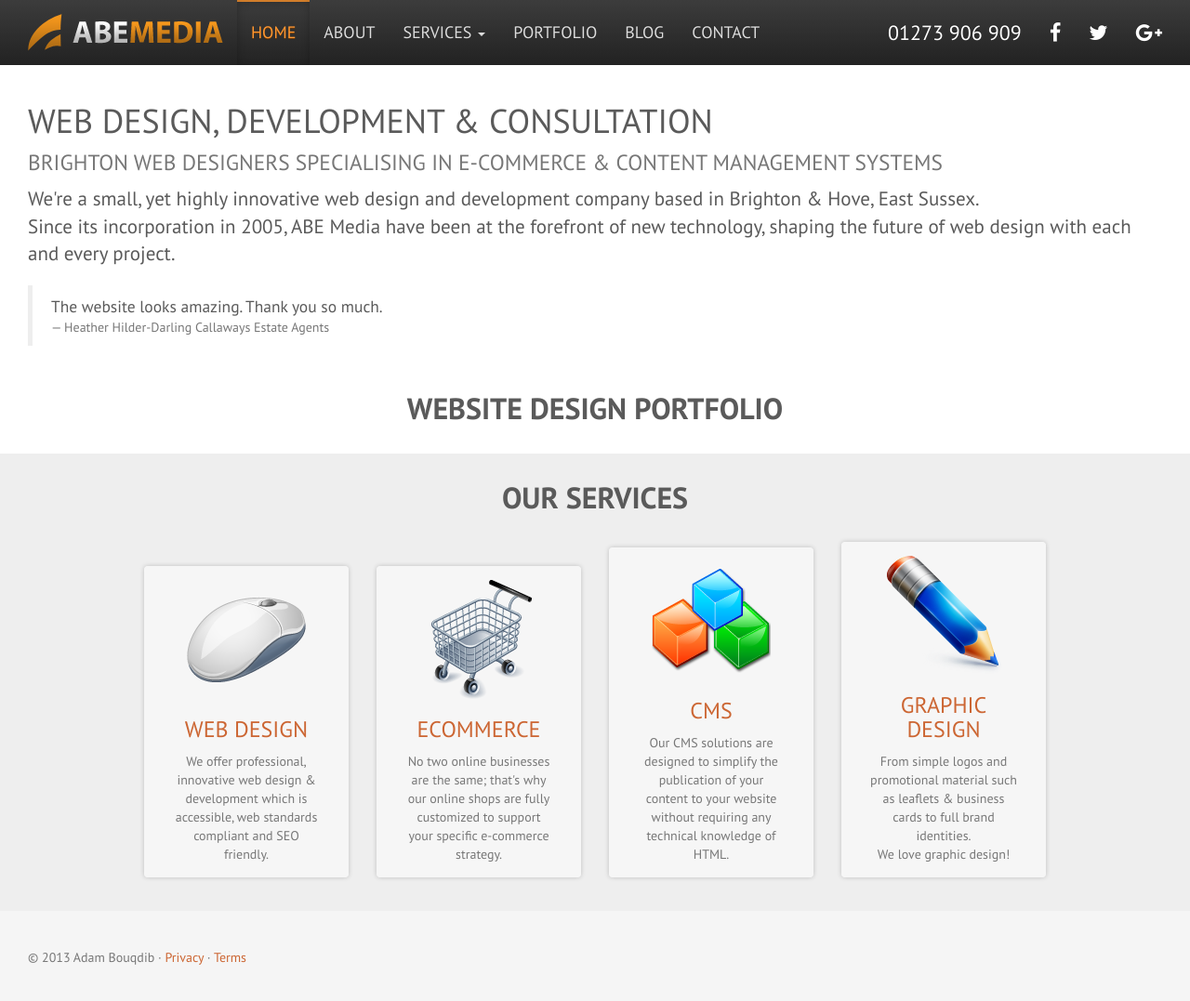
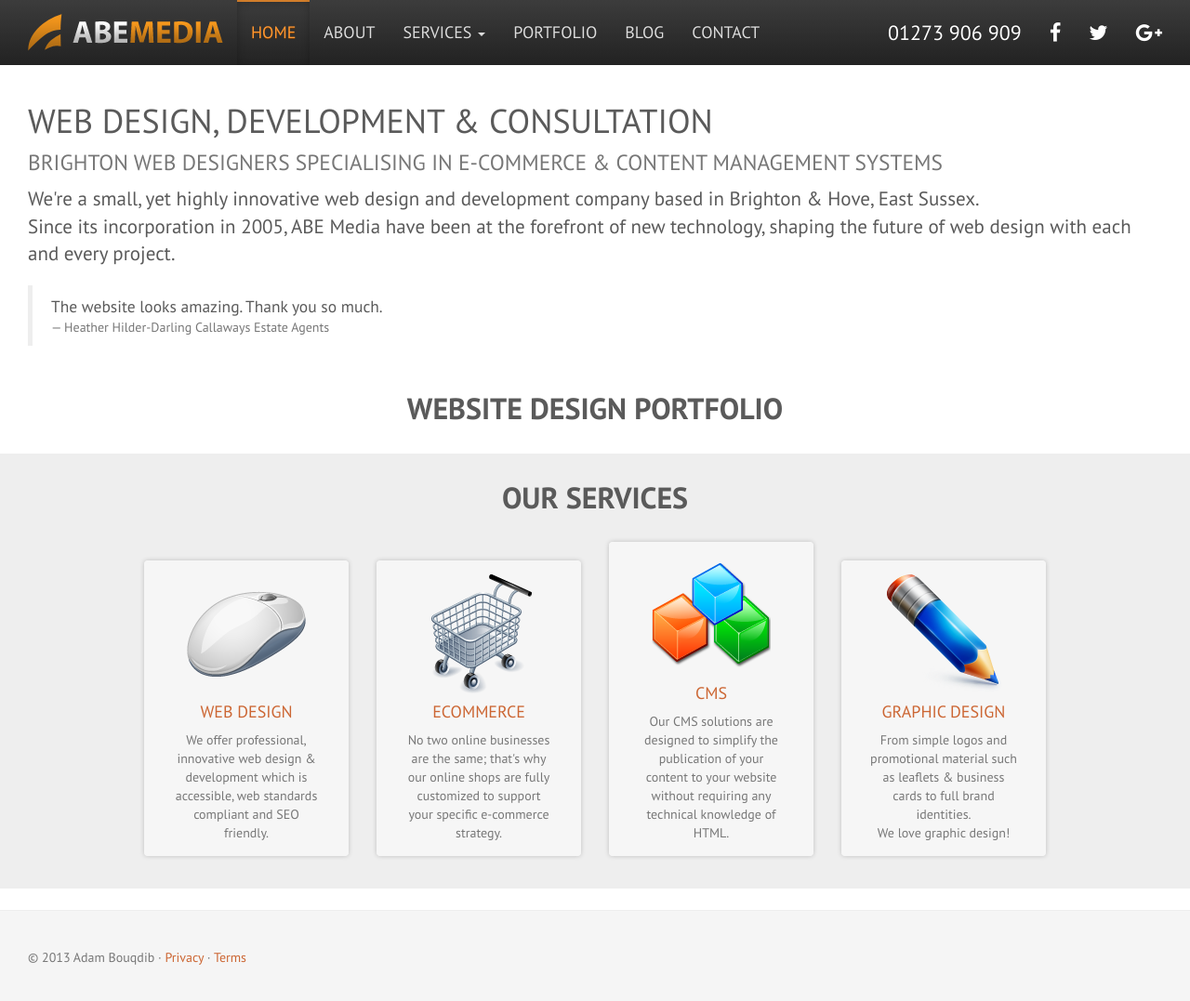
Before and after one commit to abemedia/abemedia.github.io, a Jekyll site: the page built from index.md, in a window 1280 px wide and 1080 px high. Shown: the top 1077 px of the window at 93% size. Built offline with Jekyll 4.4.1, drawn with Linux system fonts in a browser that asks for light colours; nearby versions of some CDN libraries.

Commit message:
Update services.html

```diff
--- a/_includes/modules/services.html
+++ b/_includes/modules/services.html
@@ -6,7 +6,7 @@
           {% if page.features == nil or page.features contains {{item.alias}} %}
           <li><a class="box" href="{{ site.url }}/{{ item.url }}">
             <img src="{{ item.image }}">
-            <span class="h3">{{ item.title }}</span>
+            <span class="h4">{{ item.title }}</span>
             {% if include.params.desc %}<span class="text-muted">{{ item.desc }}</span>{% endif %}
             </a>
           {% endif %}
```
